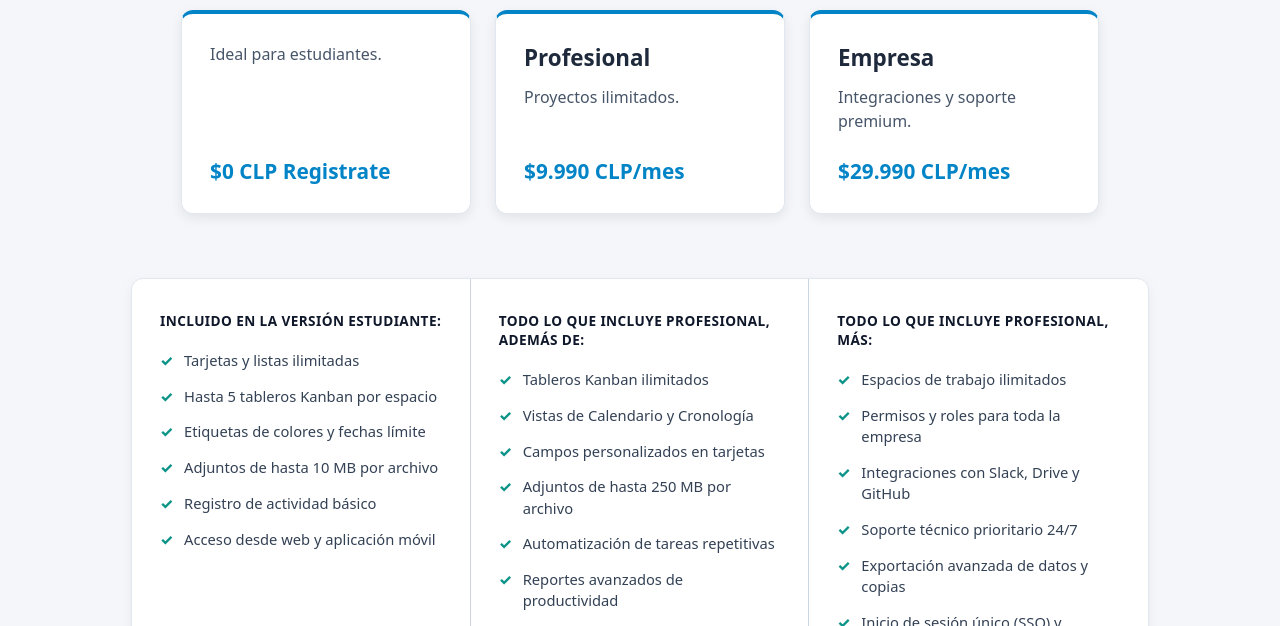
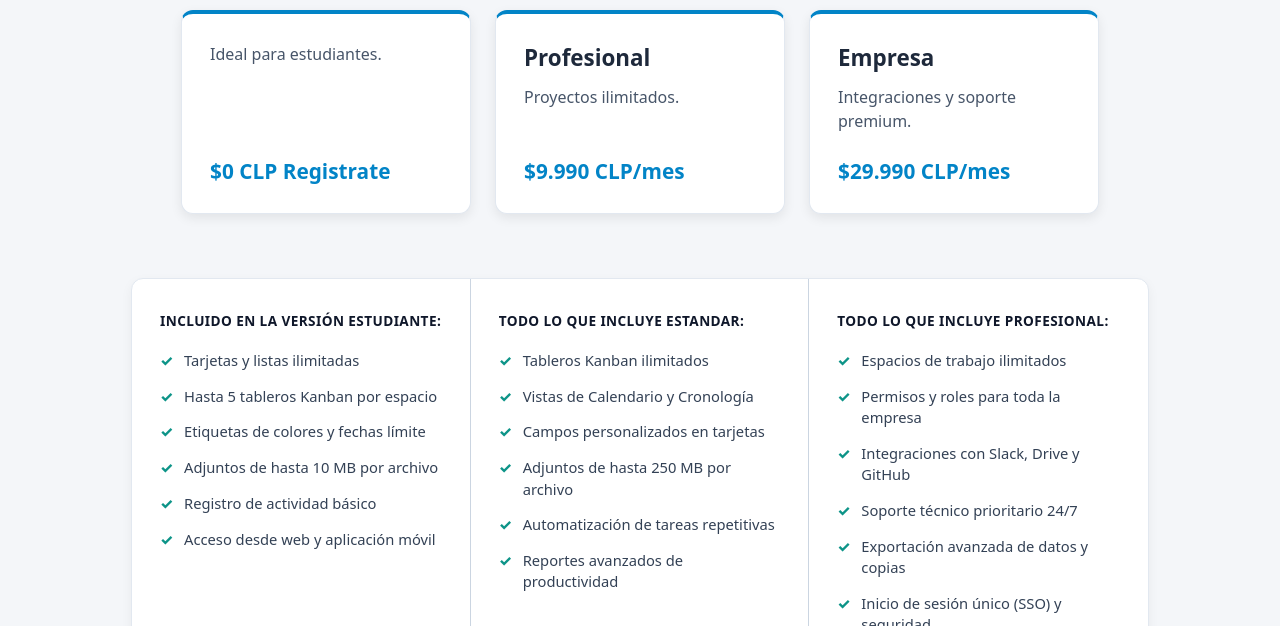
Before and after one commit to nora1392/NovaApps, an Astro site in the folder novaapps/: page /servicios in a window 1280 px wide. Shown: the part 174-800 px from the top of the page. Built offline with nearby package versions, Linux system fonts and the light colour scheme; Astro itself is replaced by a stand-in of ours.

Commit message:
actualiza los ultimos cambios que realice

```diff
--- a/novaapps/src/pages/servicios.astro
+++ b/novaapps/src/pages/servicios.astro
@@ -39,7 +39,7 @@ import Layout from "../layouts/Layout.astro";
       </div>
 
       <div class="columna-detalle">
-        <h4>TODO LO QUE INCLUYE PROFESIONAL, ADEMÁS DE:</h4>
+        <h4>TODO LO QUE INCLUYE ESTANDAR:</h4>
         <ul>
           <li>Tableros Kanban ilimitados</li>
           <li>Vistas de Calendario y Cronología</li>
@@ -51,7 +51,7 @@ import Layout from "../layouts/Layout.astro";
       </div>
 
       <div class="columna-detalle">
-        <h4>TODO LO QUE INCLUYE PROFESIONAL, MÁS:</h4>
+        <h4>TODO LO QUE INCLUYE PROFESIONAL:</h4>
         <ul>
           <li>Espacios de trabajo ilimitados</li>
           <li>Permisos y roles para toda la empresa</li>
```
